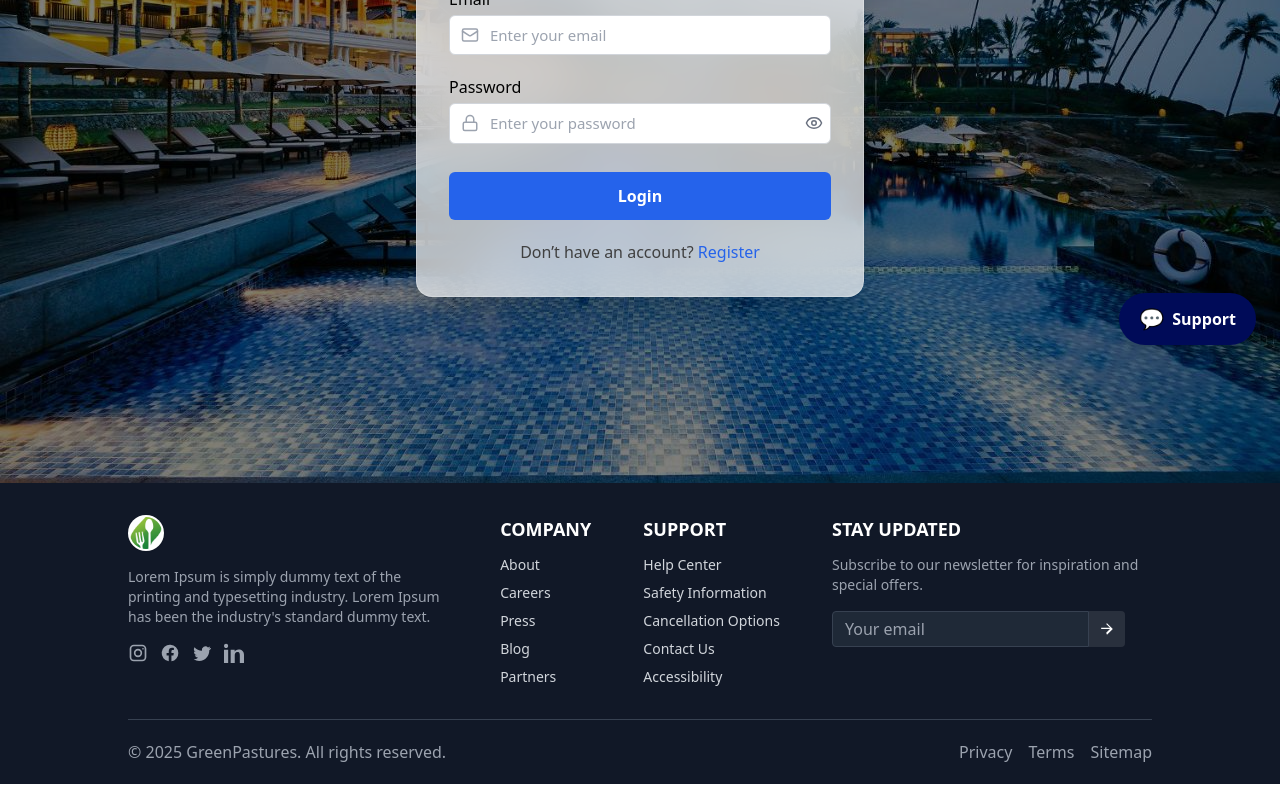
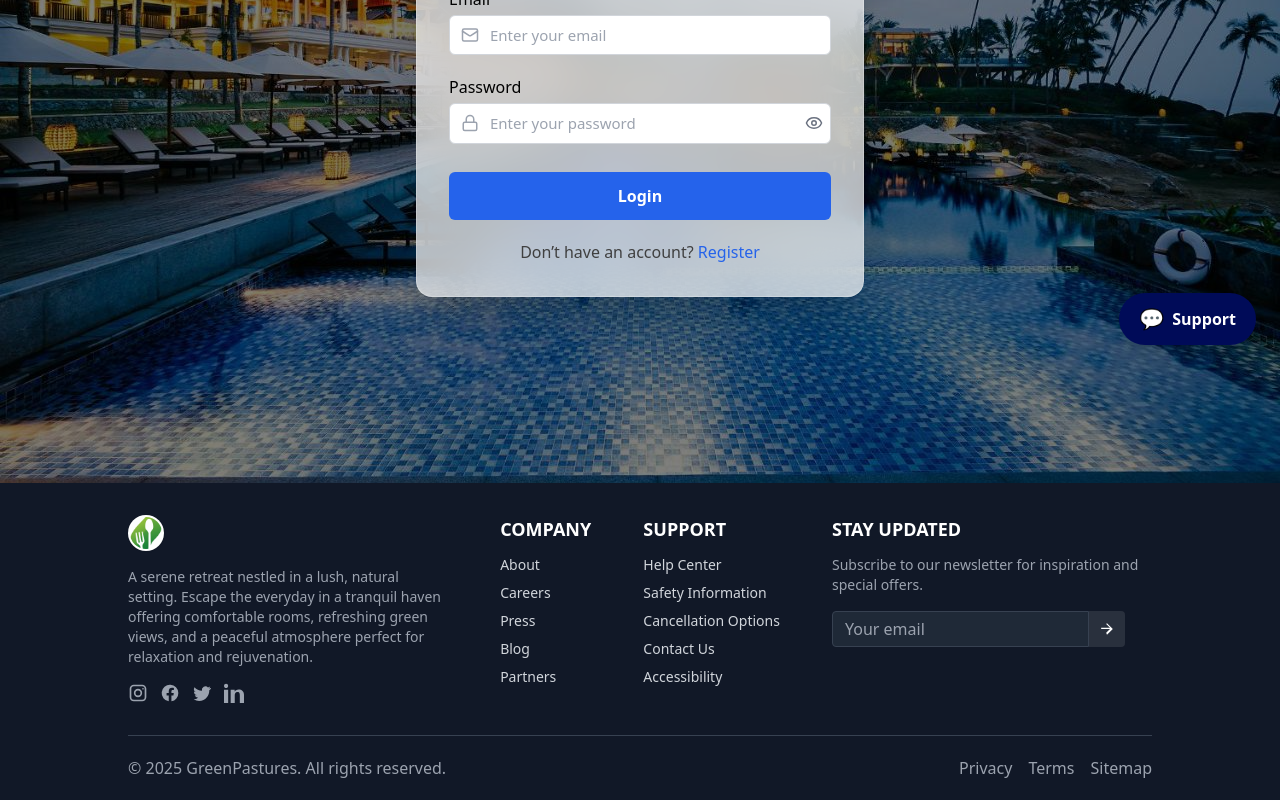
Before and after one commit to it22921826/Green-Pasture, a React (Create React App) app in the folder frontend/: page /login in a window 1280 px wide. Shown: the part 431-1231 px from the top of the page. Built offline with nearby package versions, Linux system fonts and the light colour scheme; no server answers.

Commit message:
Update Footer.jsx
update footer

```diff
--- a/frontend/src/components/Footer.jsx
+++ b/frontend/src/components/Footer.jsx
@@ -46,7 +46,7 @@ const Footer = () => {
         <div className="max-w-80">
           <img src={logo} alt="logo" className="mb-4 h-9 w-9 rounded-full object-cover bg-white p-0.5 shadow-sm" />
           <p className="text-sm text-gray-400">
-            Lorem Ipsum is simply dummy text of the printing and typesetting industry. Lorem Ipsum has been the industry's standard dummy text.
+           A serene retreat nestled in a lush, natural setting. Escape the everyday in a tranquil haven offering comfortable rooms, refreshing green views, and a peaceful atmosphere perfect for relaxation and rejuvenation.
           </p>
           <div className="flex items-center gap-3 mt-4 text-gray-400">
             <a href="#" aria-label="Instagram" className="hover:text-white transition-colors">
```
